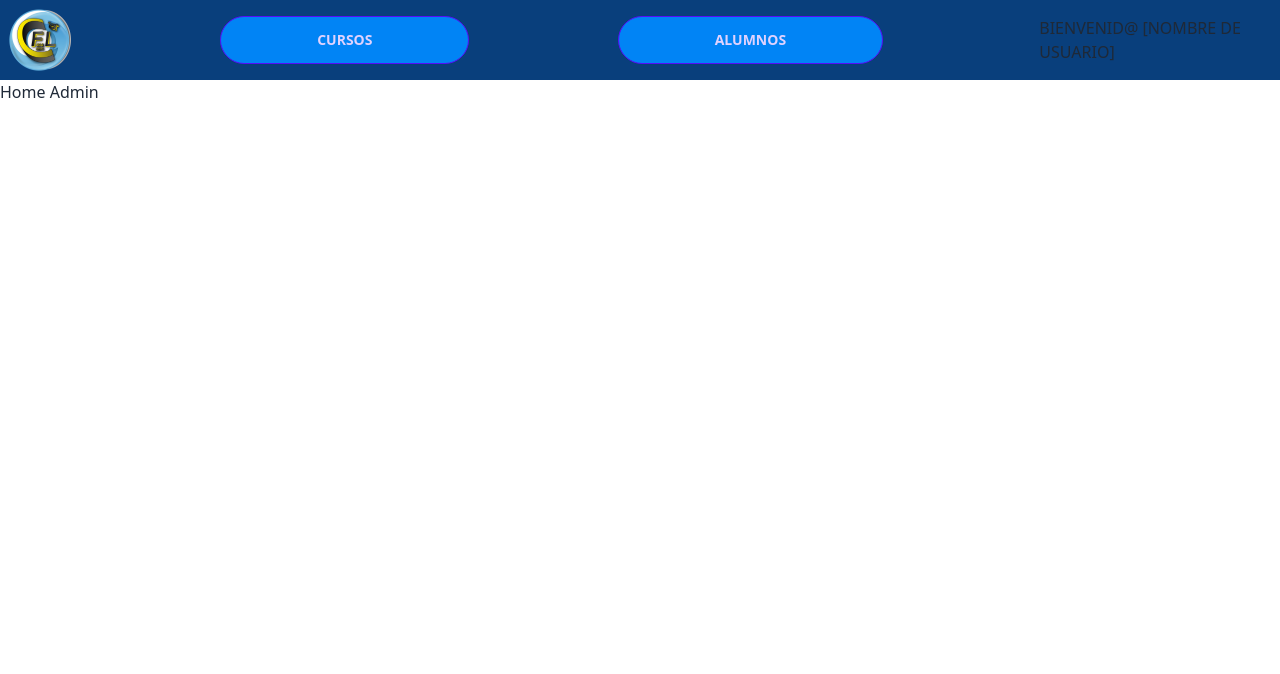
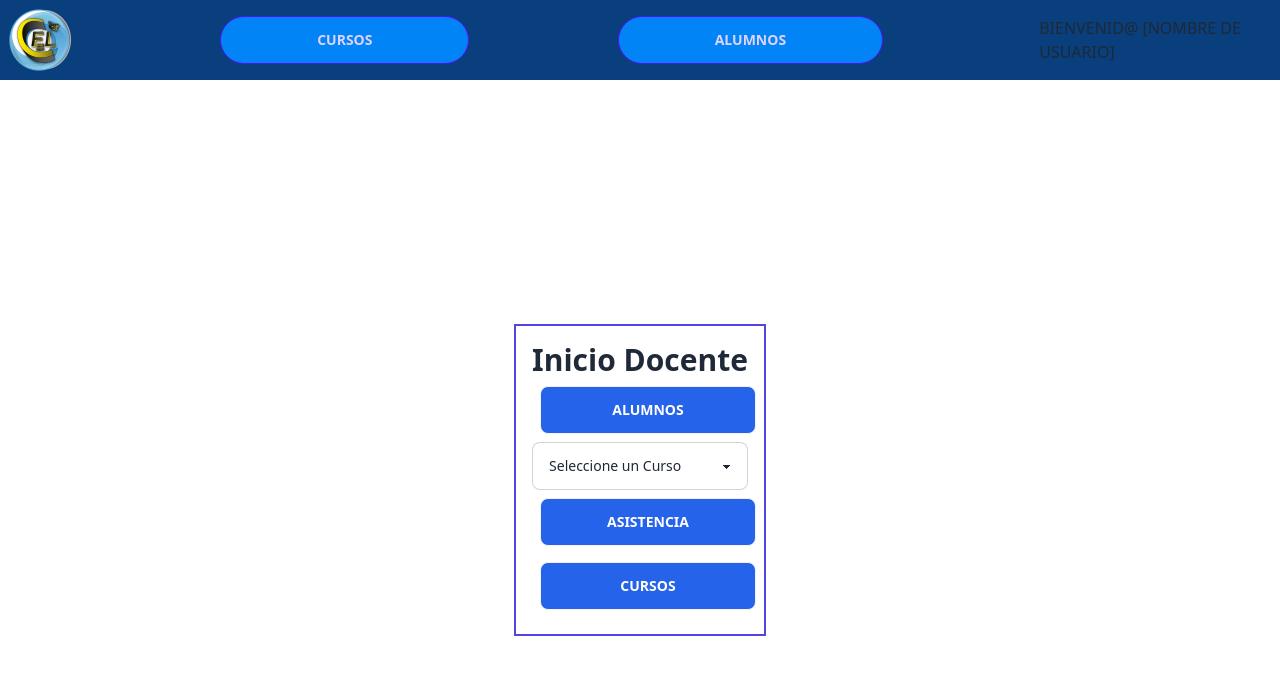
Before and after one commit to sebastianFeltes/app-asistencia-client, a React (Vite) app: page /home-admin in a window 1280 px wide. Shown: the top 674 px of the page. Built offline with nearby package versions, Linux system fonts and the light colour scheme.

Commit message:
merge n fixes

```diff
--- a/src/components/HomeAdmin.jsx
+++ b/src/components/HomeAdmin.jsx
@@ -1,7 +1,53 @@
+import { Link } from "react-router-dom";
+
 export default function HomeAdmin() {
+  let rol = "DOCENTE";
+
   return (
-    <>
-      <h1>Home Admin</h1>
-    </>
+    <div className="hero min-h-screen bg-white ">
+      <div className="hero-content  border-2 border-indigo-600 text-center">
+        <div className="max-w-md flex flex-col">
+          {rol == "DOCENTE" ? (
+            <h1 className="text-3xl font-bold ">Inicio Docente</h1>
+          ) : (
+            <h1 className="text-3xl font-bold ">Inicio Administrador</h1>
+          )}
+
+          <Link to={"/datos-alumnos"}>
+            <button className="btn bg-blue-600 text-white m-2 w-full hover:bg-blue-300 hover:text-black ">
+              Alumnos
+            </button>
+          </Link>
+
+          <select className="select select-bordered w-full max-w-xs">
+            <option disabled selected>
+              Seleccione un Curso
+            </option>
+            <option>Docente</option>
+            <option>Greedo</option>
+          </select>
+          <Link to={"/asistencia-alumnos"}>
+            <button className="btn bg-blue-600 text-white m-2 w-full hover:bg-blue-300 hover:text-black ">
+              Asistencia
+            </button>
+          </Link>
+
+          <Link to={"/data-cursos"}>
+            <button className="btn bg-blue-600 text-white m-2 w-full hover:bg-blue-300 hover:text-black ">
+              Cursos
+            </button>
+          </Link>
+          {rol != "DOCENTE" ? (
+            <Link to={"/docentes"}>
+              <button className="btn bg-blue-600 text-white m-2 w-full hover:bg-blue-300 hover:text-black ">
+                Docentes
+              </button>
+            </Link>
+          ) : (
+            false
+          )}
+        </div>
+      </div>
+    </div>
   );
 }
--- a/src/components/Login.jsx
+++ b/src/components/Login.jsx
@@ -1,7 +1,6 @@
 import Logo from "../assets/logocfl.png";
 import { Link, useNavigate } from "react-router-dom";
 import { postLogin } from "../services/Login.services";
-import check from "../assets/round check mark.png";
 import { useState } from "react";
 
 function Login() {
```
